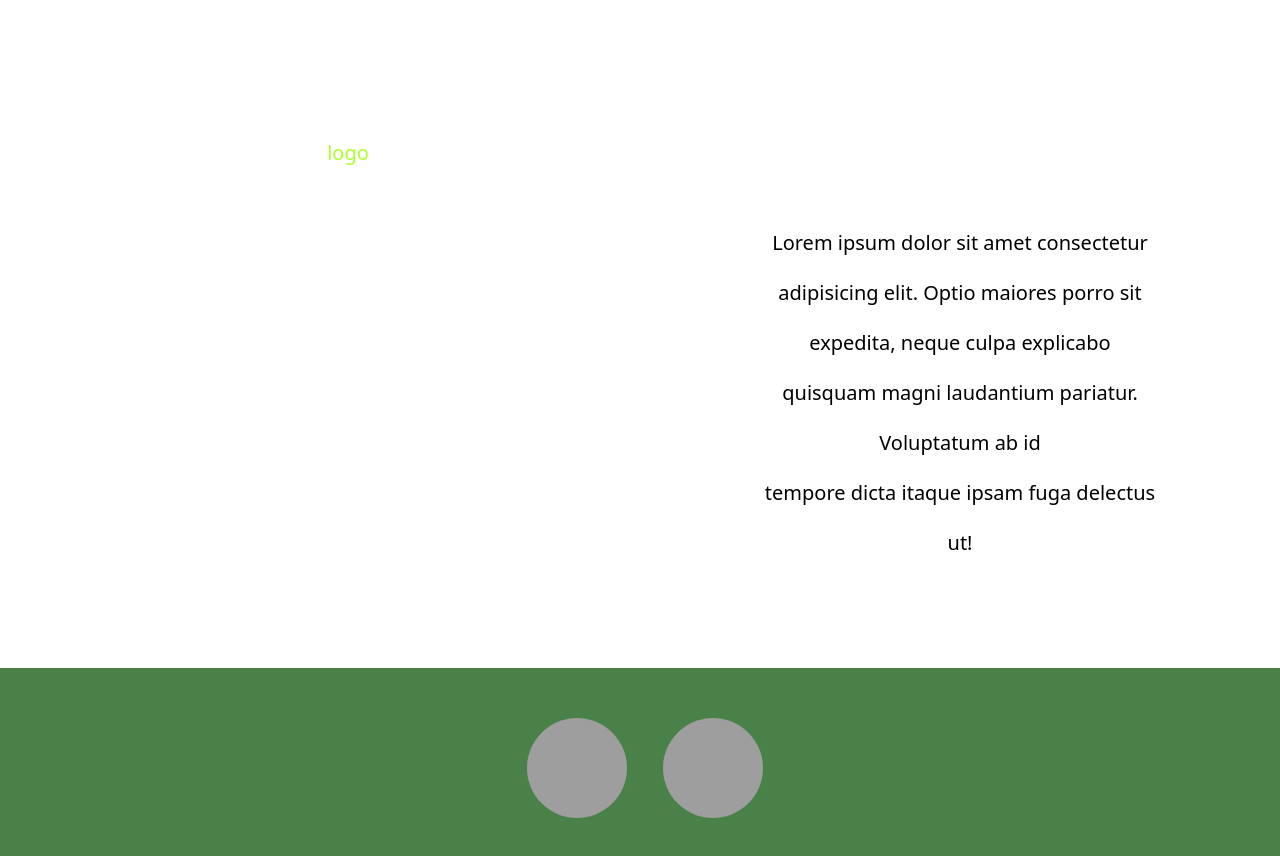
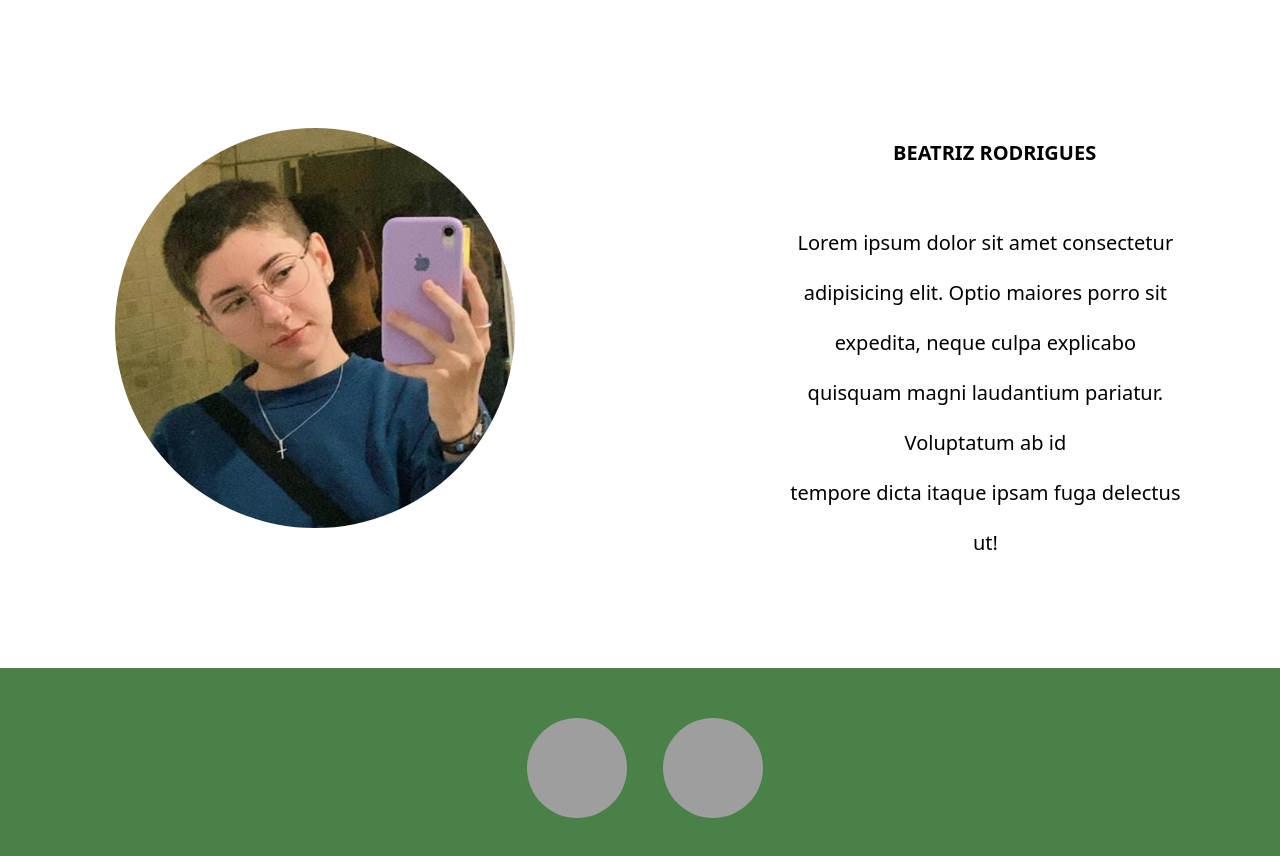
Before and after one commit to Richardnascimento16/EscolaFB, a plain HTML site: page easy-postifólio/index.html in a window 1280 px wide. Shown: the part 4180-5036 px from the top of the page. Drawn offline with Linux system fonts and the light colour scheme; grey boxes are pictures that could not be loaded.

Commit message:
adicionei uma foto para beatriz rodrigues

```diff
--- a/easy-postifólio/index.html
+++ b/easy-postifólio/index.html
@@ -93,9 +93,9 @@
          <br>
          <br>
          <div id="membro">
-            <img src="" alt="logo">
+            <img src="imagem/IMG-20240623-WA0013.jpg" alt="logo">
             <br>
-            <h4></h4>
+            <h4>BEATRIZ RODRIGUES</h4>
             <p>Lorem ipsum dolor sit amet consectetur adipisicing elit. Optio maiores porro sit<br>
              expedita, neque culpa explicabo quisquam magni laudantium pariatur. Voluptatum ab id<br>
               tempore dicta itaque ipsam fuga delectus ut!</p>
```
